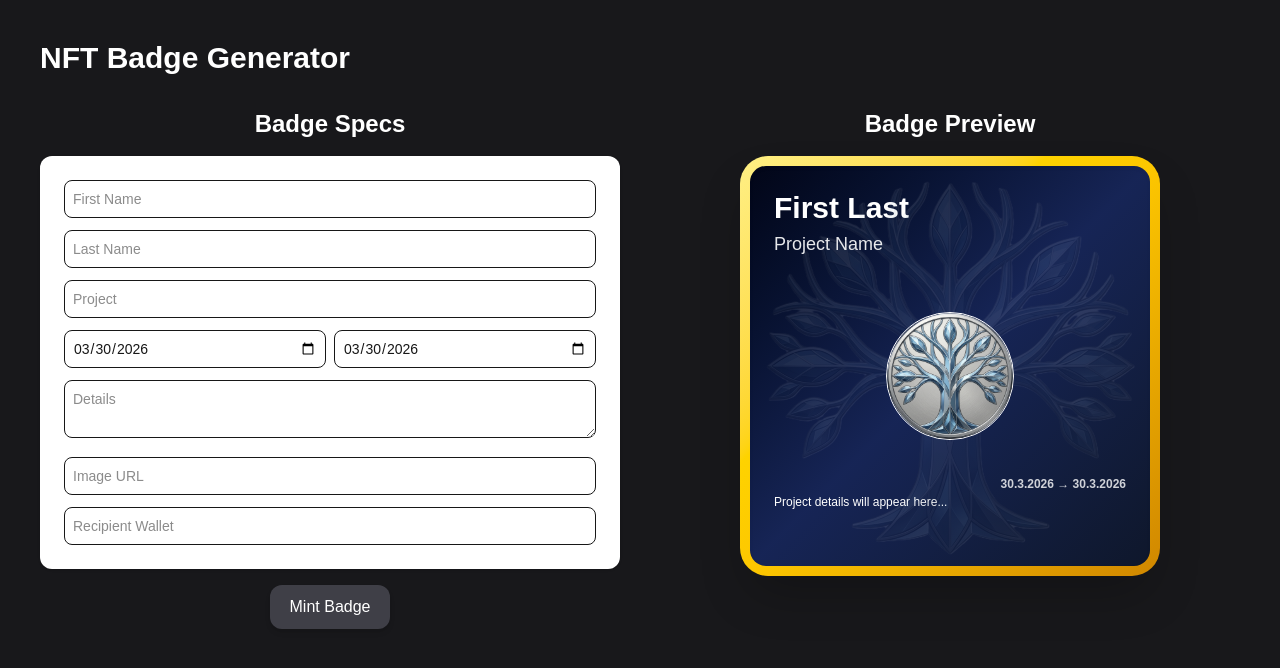
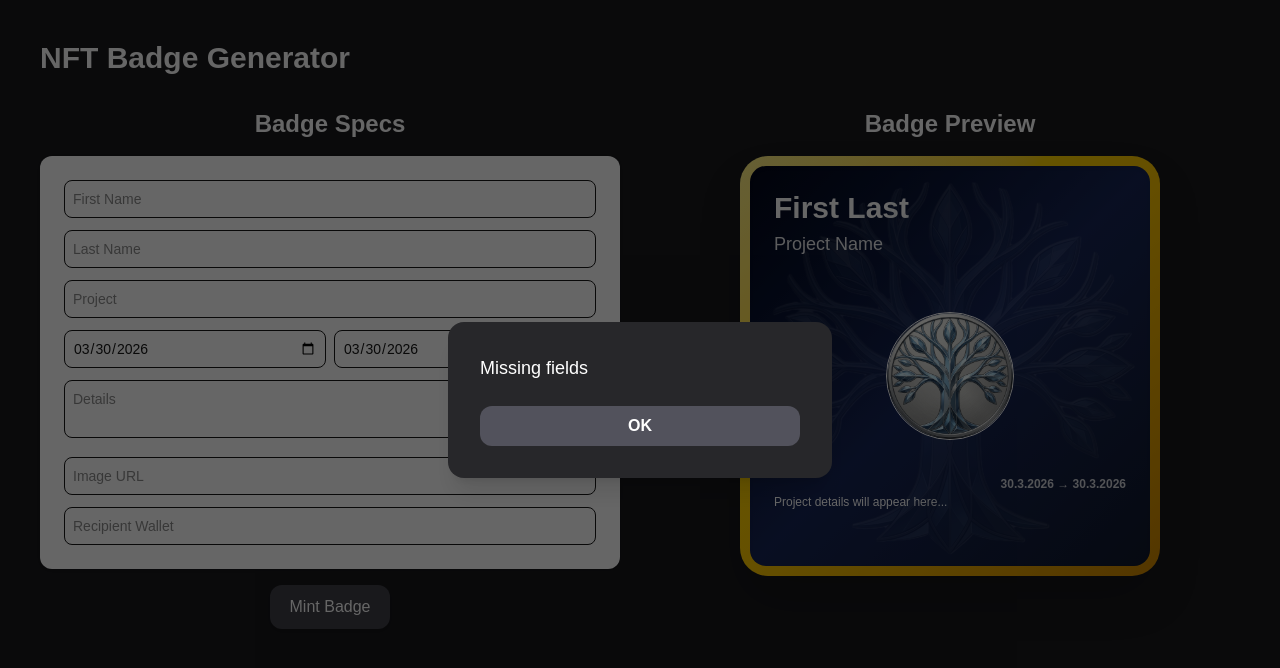
Before and after one commit to Cocograal/edi_challenge, a Next.js app in the folder app/: page / in a window 1280 px wide. Both pictures are taken after a click on the button "Mint Badge". Shown: the top 668 px of the page. Built offline with nearby package versions, Linux system fonts and the light colour scheme.

Commit message:
alert message ui modified

```diff
--- a/app/app/page.tsx
+++ b/app/app/page.tsx
@@ -4,9 +4,12 @@ import { useState } from "react";
 import Form, { FormFields } from "../components/Form";
 
 import BadgePreview from "../components/BadgePreview";
+import Modal from "../components/Modal";
 
 
 export default function Home() {
+  const [modal, setModal] = useState<string | null>(null);
+
   const [form, setForm] = useState<FormFields>({
     firstName: "",
     lastName: "",
@@ -24,7 +27,7 @@ export default function Home() {
       (value) => value === "" || value === null || value === undefined);
 
     if (hasEmpty) {
-      alert("Missing fields");
+      setModal("Missing fields");
       return;
     }
 
@@ -44,9 +47,9 @@ export default function Home() {
 
     const data_upload = await uploadRes.json();
     if (data_upload.success) {
-      // alert(`Uploaded to Pinata\nimg_url: ${data_upload.imageUrl}`)
+      // setModal(`Uploaded to Pinata\nimg_url: ${data_upload.imageUrl}`)
     } else {
-      // alert(data_upload.error);
+      // setModal(data_upload.error);
       return;
     }
 
@@ -60,15 +63,16 @@ export default function Home() {
     const data = await res.json();
 
     if (data.success) {
-      alert(`Minted! Tx: ${data.txHash}`);
+      setModal(`Minted! Tx: ${data.txHash}`);
     } else {
-      alert("Mint failed");
-      // alert(data.error);
+      setModal("Mint failed");
+      // setModal(data.error);
     }
   }
 
   return (
     <main className="min-h-screen p-10 bg-zinc-900">
+        {modal && <Modal message={modal} onClose={() => setModal(null)} />}
       <h1 className="text-3xl text-white font-bold mb-8">NFT Badge Generator</h1>
       <div className="grid grid-cols-2 gap-10">
         <div className="flex flex-col items-center">
--- /dev/null
+++ b/app/components/Modal.tsx
@@ -0,0 +1,21 @@
+// components/Modal.tsx
+type ModalProps = {
+  message: string;
+  onClose: () => void;
+};
+
+export default function Modal({ message, onClose }: ModalProps) {
+  return (
+    <div className="fixed inset-0 bg-black/60 flex items-center justify-center z-50">
+      <div className="bg-zinc-800 text-white rounded-2xl shadow-xl p-8 max-w-sm w-full mx-4">
+        <p className="text-lg mb-6 break-all">{message}</p>
+        <button
+          onClick={onClose}
+          className="w-full bg-zinc-600 hover:bg-zinc-500 active:scale-95 transition-all duration-200 py-2 rounded-xl font-semibold"
+        >
+          OK
+        </button>
+      </div>
+    </div>
+  );
+}
```
